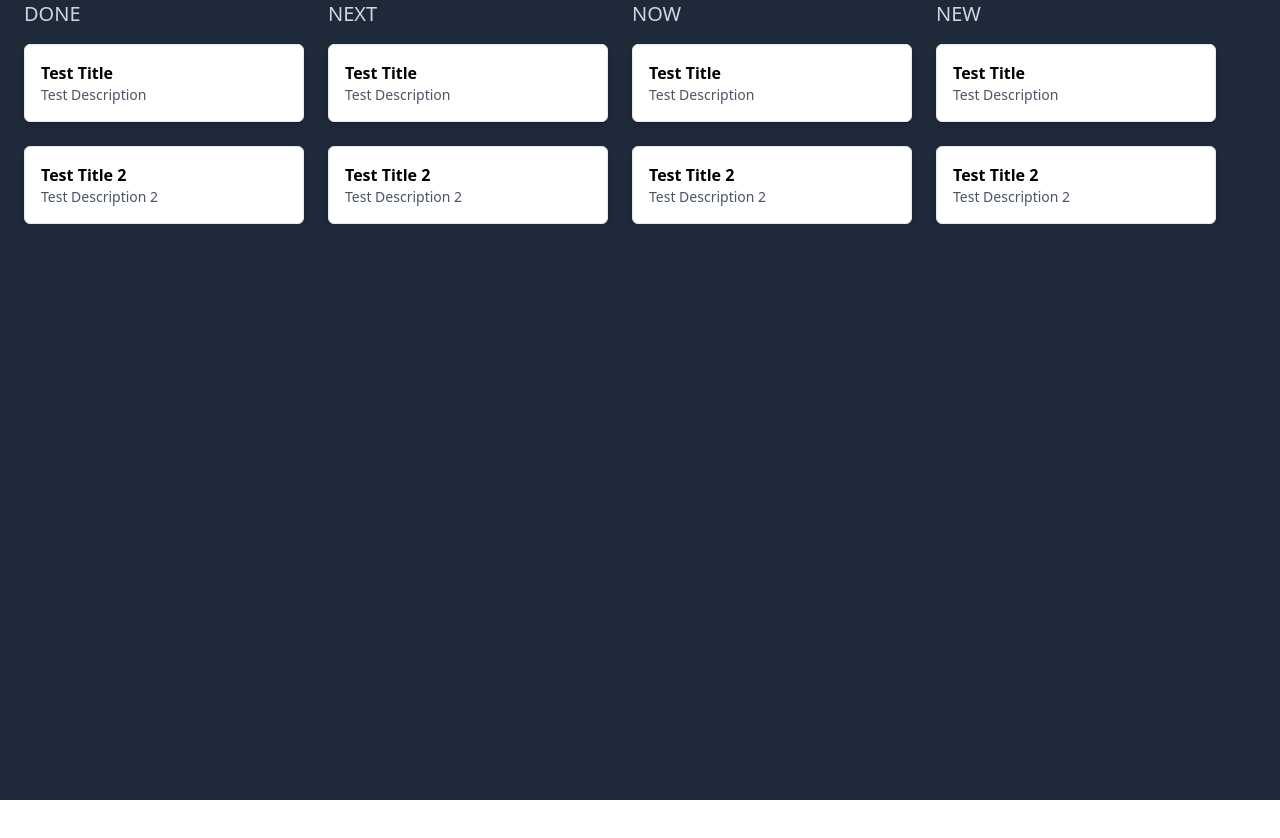
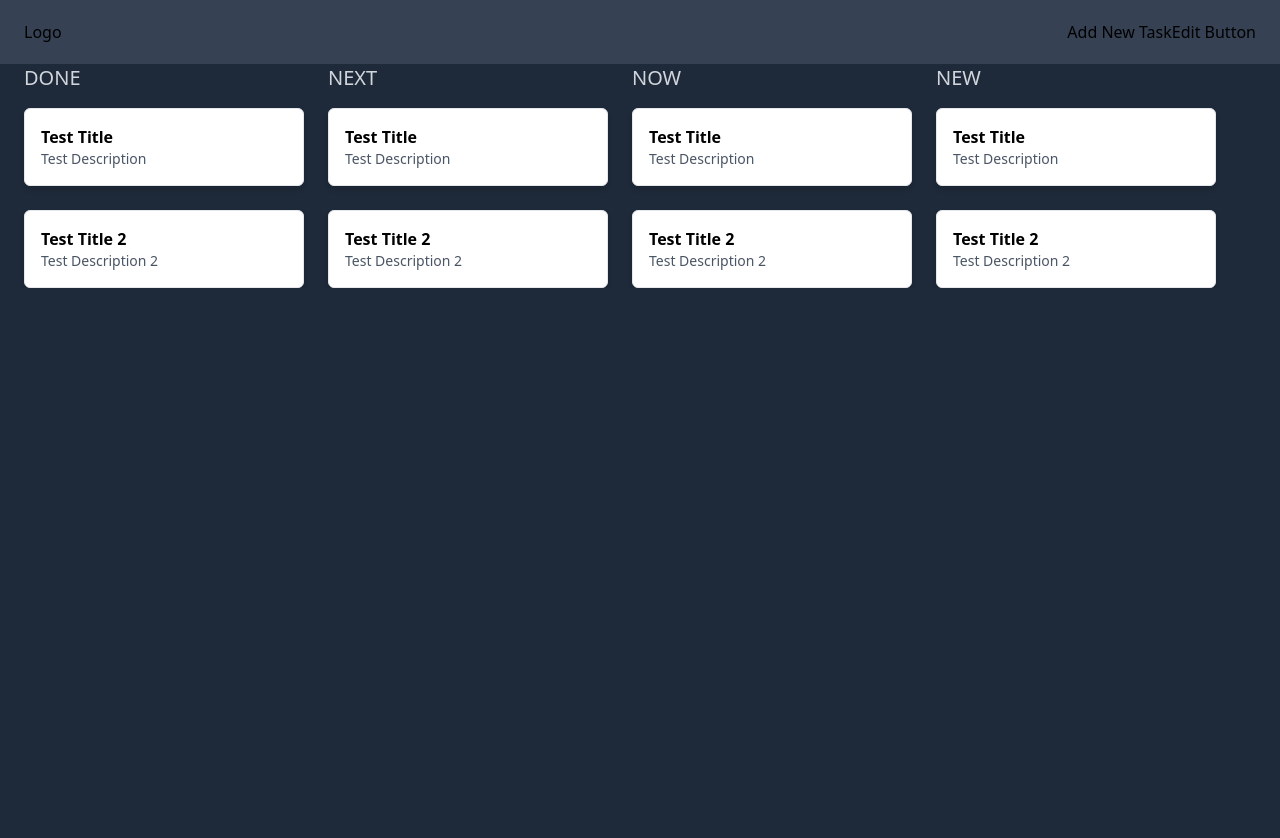
Before and after one commit to Kenta-Asakura/task-ease, a React (Vite) app in the folder task-ease/: page / in a window 1280 px wide. Shown: the top 838 px of the page. Before the commit the page ends 800 px from the top, so only its background shows below. Built offline with nearby package versions, Linux system fonts and the light colour scheme.

Commit message:
NavBar Component imported and rendered in App Component, NavBar base styling and markup added

```diff
--- a/task-ease/src/App.jsx
+++ b/task-ease/src/App.jsx
@@ -1,4 +1,5 @@
 import { useState } from 'react'
+import NavBar from './components/NavBar'
 import KanbanPage from './pages/KanbanPage'
 
 function App() {
@@ -6,6 +7,7 @@ function App() {
 
   return (
     <div>
+      <NavBar />
       <KanbanPage></KanbanPage>
     </div>
   )
--- a/task-ease/src/components/NavBar.jsx
+++ b/task-ease/src/components/NavBar.jsx
@@ -1,8 +1,21 @@
 function NavBar() {
   return (
-    <div>
+    <header className="flex flex-row items-center min-h-[55px] md:min-h-[64px] px-4 md:px-6 bg-gray-700 shadow-sm">
+      <nav className="flex flex-row justify-between content-center w-full">
+        <button>
+          {/* <img src="" alt="" /> */}
+          Logo
+        </button>
 
-    </div>
+        <div>
+          <button>Add New Task</button>
+          <button>
+            {/* <img src="" alt="" /> */}
+            Edit Button
+          </button>
+        </div>
+      </nav>
+    </header>
   )
 }
 
```
